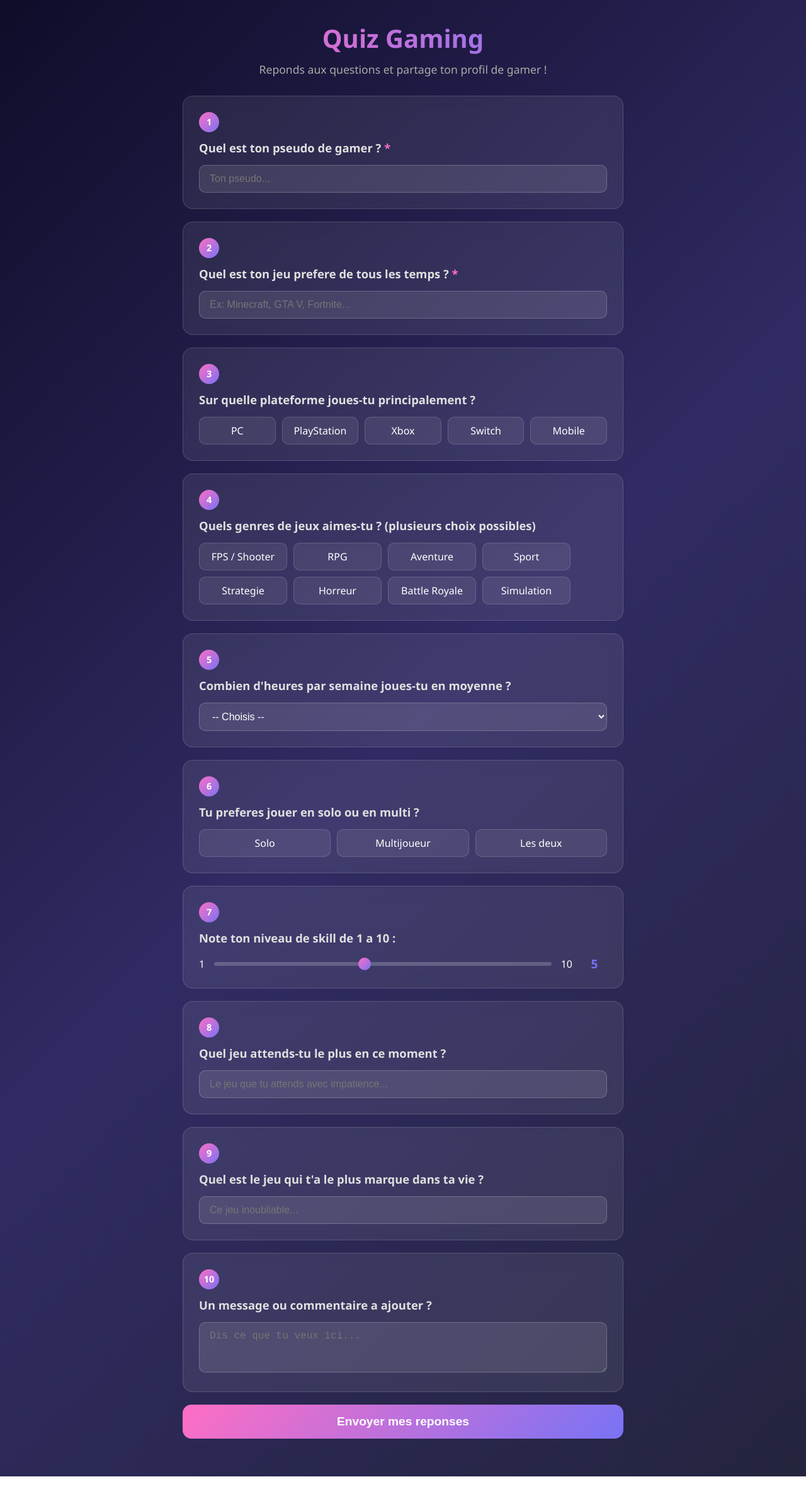
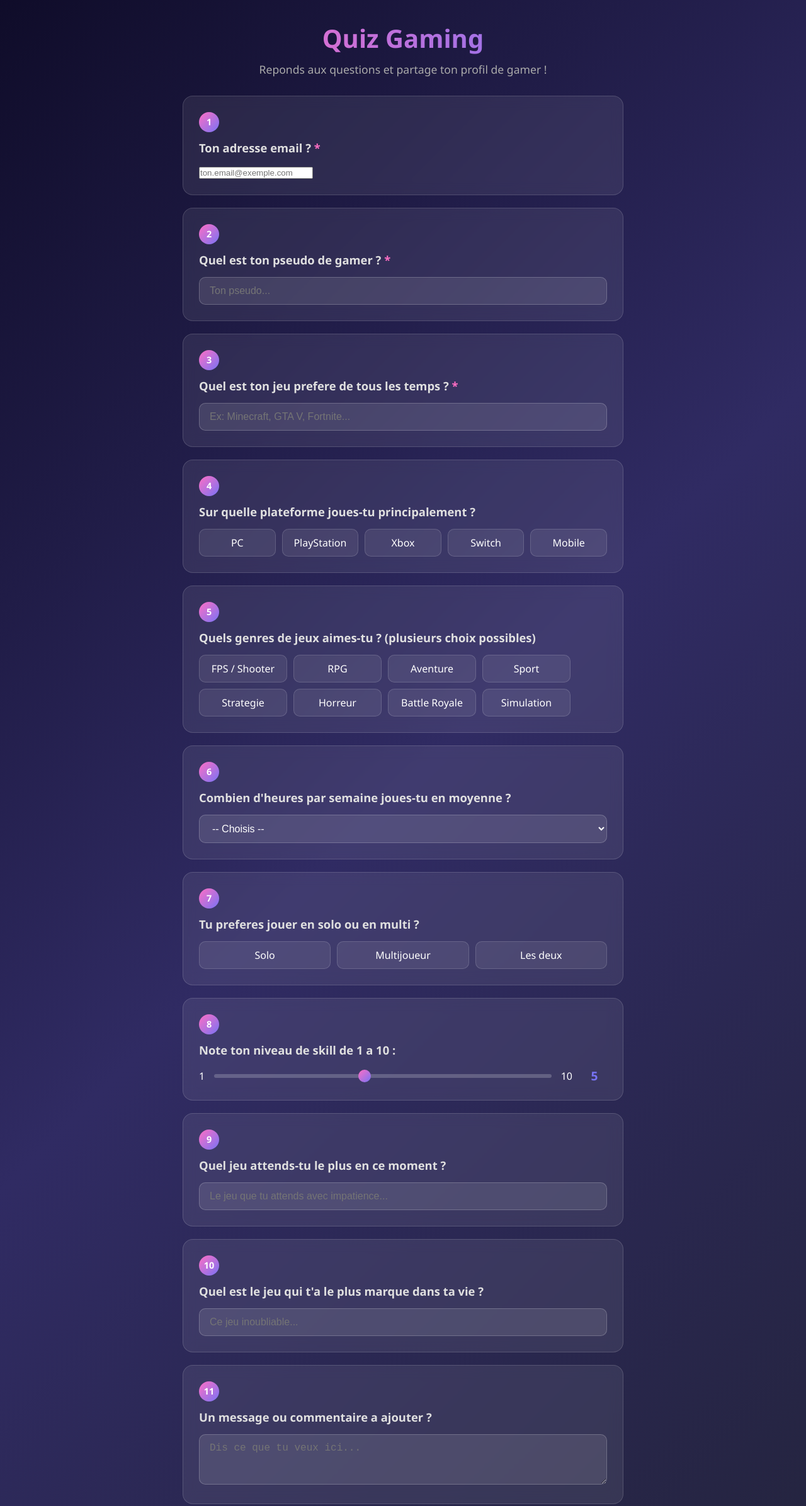
Before and after one commit to Lucas-le-pro/quiz-gaming, a plain HTML site: page index.html in a window 1280 px wide. Shown: the part 17-2409 px from the top of the page at 63% size. Before the commit the page ends 2362 px from the top, so only its background shows below. Drawn offline with Linux system fonts and the light colour scheme.

Commit message:
Renumber quiz questions and add email input

```diff
--- a/index.html
+++ b/index.html
@@ -1,3 +1,4 @@
+
 <!-- Quiz Gaming | Créé le : 2025-03-25 | Quiz de 10 questions sur le gaming, envoie les réponses par email -->
 <!DOCTYPE html>
 <html lang="fr">
@@ -117,18 +118,24 @@
         <form id="quizForm">
             <div class="question-card">
                 <div class="question-number">1</div>
+                <h3>Ton adresse email ? <span class="required">*</span></h3>
+                <input type="email" id="email" placeholder="ton.email@exemple.com" required>
+            </div>
+
+            <div class="question-card">
+                <div class="question-number">2</div>
                 <h3>Quel est ton pseudo de gamer ? <span class="required">*</span></h3>
                 <input type="text" id="pseudo" placeholder="Ton pseudo..." required>
             </div>
 
             <div class="question-card">
-                <div class="question-number">2</div>
+                <div class="question-number">3</div>
                 <h3>Quel est ton jeu prefere de tous les temps ? <span class="required">*</span></h3>
                 <input type="text" id="jeuPrefere" placeholder="Ex: Minecraft, GTA V, Fortnite..." required>
             </div>
 
             <div class="question-card">
-                <div class="question-number">3</div>
+                <div class="question-number">4</div>
                 <h3>Sur quelle plateforme joues-tu principalement ?</h3>
                 <div class="radio-group">
                     <div class="radio-option"><input type="radio" name="plateforme" id="pc" value="PC"><label for="pc">PC</label></div>
@@ -140,7 +147,7 @@
             </div>
 
             <div class="question-card">
-                <div class="question-number">4</div>
+                <div class="question-number">5</div>
                 <h3>Quels genres de jeux aimes-tu ? (plusieurs choix possibles)</h3>
                 <div class="checkbox-group">
                     <div class="checkbox-option"><input type="checkbox" id="fps" value="FPS"><label for="fps">FPS / Shooter</label></div>
@@ -155,7 +162,7 @@
             </div>
 
             <div class="question-card">
-                <div class="question-number">5</div>
+                <div class="question-number">6</div>
                 <h3>Combien d'heures par semaine joues-tu en moyenne ?</h3>
                 <select id="heures">
                     <option value="">-- Choisis --</option>
@@ -168,7 +175,7 @@
             </div>
 
             <div class="question-card">
-                <div class="question-number">6</div>
+                <div class="question-number">7</div>
                 <h3>Tu preferes jouer en solo ou en multi ?</h3>
                 <div class="radio-group">
                     <div class="radio-option"><input type="radio" name="mode" id="solo" value="Solo"><label for="solo">Solo</label></div>
@@ -178,7 +185,7 @@
             </div>
 
             <div class="question-card">
-                <div class="question-number">7</div>
+                <div class="question-number">8</div>
                 <h3>Note ton niveau de skill de 1 a 10 :</h3>
                 <div class="range-container">
                     <span>1</span>
@@ -189,19 +196,19 @@
             </div>
 
             <div class="question-card">
-                <div class="question-number">8</div>
+                <div class="question-number">9</div>
                 <h3>Quel jeu attends-tu le plus en ce moment ?</h3>
                 <input type="text" id="jeuAttendu" placeholder="Le jeu que tu attends avec impatience...">
             </div>
 
             <div class="question-card">
-                <div class="question-number">9</div>
+                <div class="question-number">10</div>
                 <h3>Quel est le jeu qui t'a le plus marque dans ta vie ?</h3>
                 <input type="text" id="jeuMarquant" placeholder="Ce jeu inoubliable...">
             </div>
 
             <div class="question-card">
-                <div class="question-number">10</div>
+                <div class="question-number">11</div>
                 <h3>Un message ou commentaire a ajouter ?</h3>
                 <textarea id="commentaire" placeholder="Dis ce que tu veux ici..."></textarea>
             </div>
@@ -219,6 +226,7 @@
             btn.textContent = 'Envoi en cours...';
 
             var pseudo = document.getElementById('pseudo').value;
+            var email = document.getElementById('email').value;
             var jeuPrefere = document.getElementById('jeuPrefere').value;
             var plateformeEl = document.querySelector('input[name="plateforme"]:checked');
             var plateforme = plateformeEl ? plateformeEl.value : 'Non precise';
@@ -234,6 +242,7 @@
 
             var data = {
                 Pseudo: pseudo,
+                Email: email,
                 "Jeu Prefere": jeuPrefere,
                 Plateforme: plateforme,
                 Genres: genres.join(', ') || 'Non precise',
```
